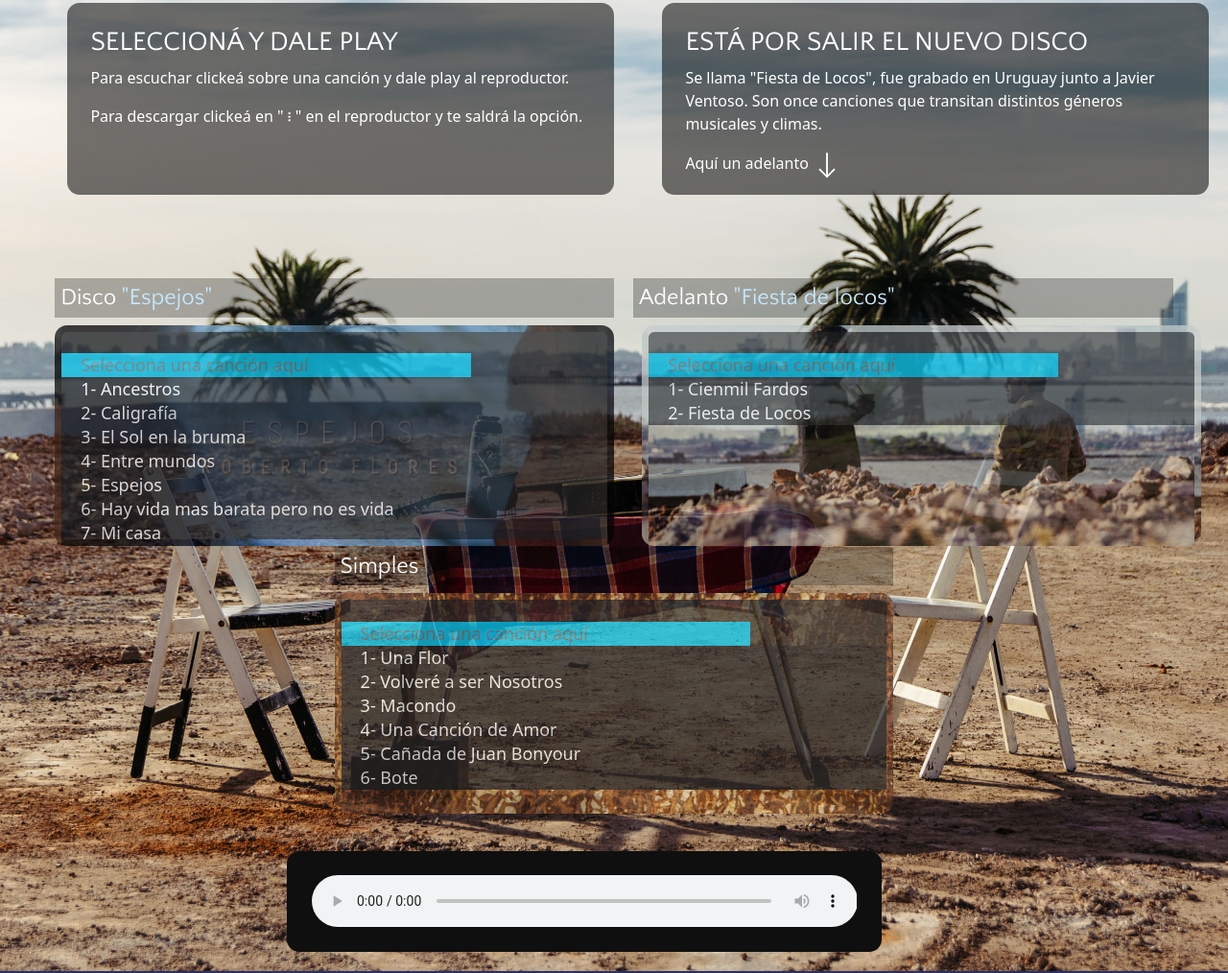
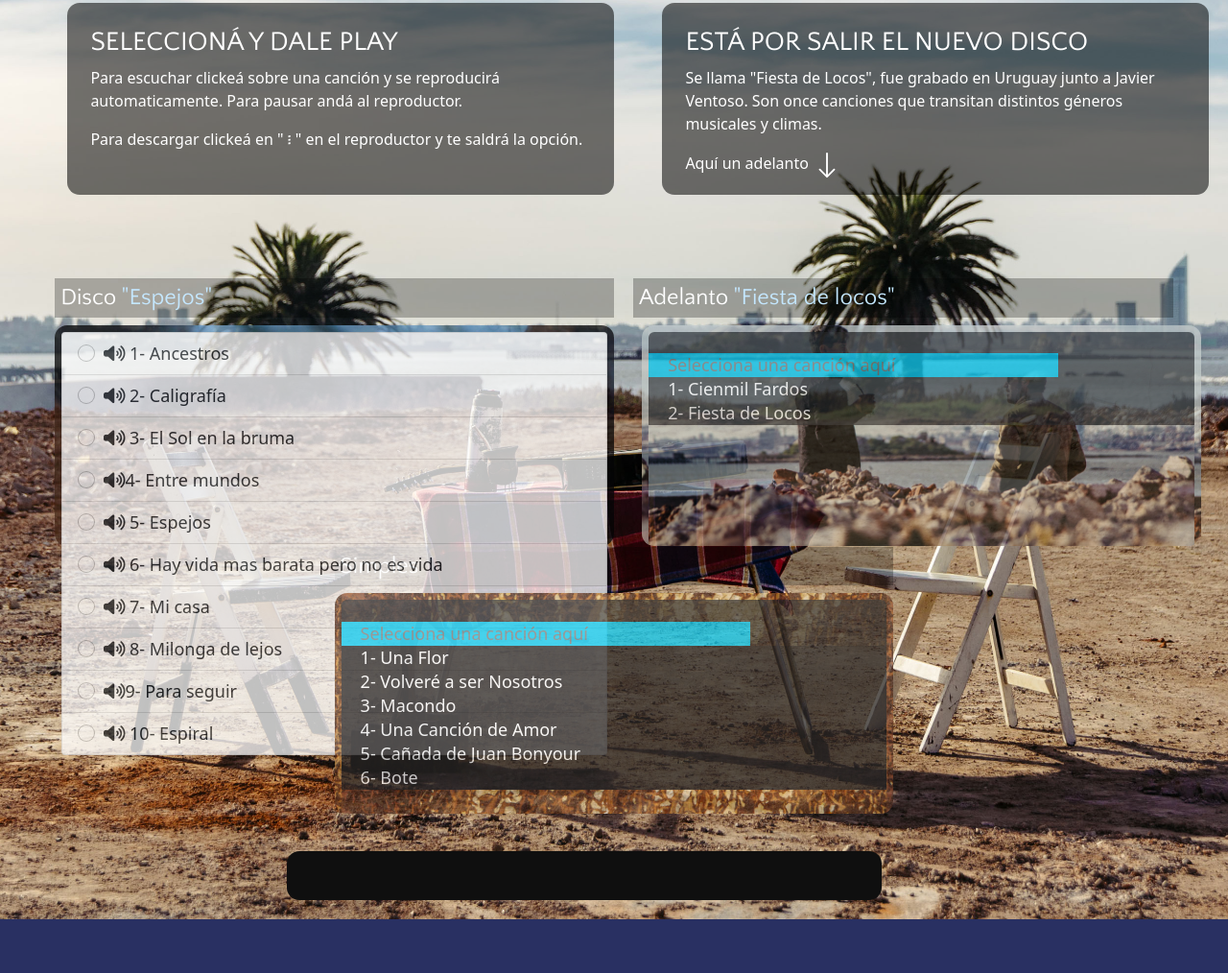
Before and after one commit to Gabriel-A-Sosa/LandingRobertoFlores, a plain HTML site: page index.html in a window 1280 px wide. Shown: the part 899-1913 px from the top of the page at 96% size. Drawn offline with nearby package versions, Linux system fonts and the light colour scheme.

Commit message:
Add files via upload

```diff
--- a/index.html
+++ b/index.html
@@ -97,7 +97,7 @@
         <div id="reproductorTexto" >
         <h3>SELECCIONÁ Y DALE PLAY</h3>
 
-        <p>Para escuchar clickeá sobre una canción y dale play al reproductor.</p>
+        <p>Para escuchar clickeá sobre una canción y se reproducirá automaticamente. Para pausar andá al reproductor.</p>
         <p>Para descargar clickeá en " ፧ " en el reproductor y te saldrá la opción.</p>
 
       </div>
@@ -114,10 +114,53 @@
     <div class="d-flex justify-content-evenly flex-wrap" id="reproductorHijo">
       <div class="w-50">
         <h4 style="background-color: rgba(0, 0, 0, 0.267); padding:6px;">Disco <span style="color:rgb(196, 231, 255);"> "Espejos"</span></h4>
-        <form action="">
+        <form action="submit" id="selectTrack" name="Canciones" onchange="validarRadio()">
+          <ul class="list-group" id="lista">
+            <li class="list-group-item">
+              <input class="form-check-input me-1" type="radio" name="Espejos" value="https://drive.google.com/uc?export=download&id=1mXLayElwterFXZ9oUciparIkdQ8k75Gf" id="firstRadio">
+              <label class="form-check-label" for="firstRadio"> <i class="fa-solid fa-volume-high"></i>  1- Ancestros</label>
+            </li>
+            <li class="list-group-item">
+              <input class="form-check-input me-1" type="radio" name="Espejos" value="https://drive.google.com/uc?export=download&id=1OsKSC7Okj5nr1gb2dgUaKc6VhSRtzsdS" id="secondRadio">
+              <label class="form-check-label" for="secondRadio"><i class="fa-solid fa-volume-high"></i> 2- Caligrafía</label>
+            </li>
+            <li class="list-group-item">
+              <input class="form-check-input me-1" type="radio" name="Espejos" value="https://drive.google.com/uc?export=download&id=1OtfMd_1VdqZ2q22sshMm0fOyTMrRpayQ" id="thirdRadio">
+              <label class="form-check-label" for="thirdRadio"><i class="fa-solid fa-volume-high"></i> 3- El Sol en la bruma</label>
+            </li>
+            <li class="list-group-item">
+              <input class="form-check-input me-1" type="radio" name="Espejos" value="https://drive.google.com/uc?export=download&id=1xQ-i9pZX4uBxzf0X5TjF2Os_XxIe82Jl" id="thirdRadio">
+              <label class="form-check-label" for="thirdRadio"><i class="fa-solid fa-volume-high"></i>4- Entre mundos</label>
+            </li>
+            <li class="list-group-item">
+              <input class="form-check-input me-1" type="radio" name="Espejos" value="https://drive.google.com/uc?export=download&id=1yeISKyimgJOkBXW-Ir-mLGNOPlpDMHh0" id="thirdRadio">
+              <label class="form-check-label" for="thirdRadio"><i class="fa-solid fa-volume-high"></i> 5- Espejos</label>
+            </li>
+            <li class="list-group-item">
+              <input class="form-check-input me-1" type="radio" name="Espejos" value="https://drive.google.com/uc?export=download&id=1DWqoLgeIJ4YvkwJhHAA-JH4wjBfI9JaW" id="thirdRadio">
+              <label class="form-check-label" for="thirdRadio"><i class="fa-solid fa-volume-high"></i> 6- Hay vida mas barata pero no es vida</label>
+            </li>
+            <li class="list-group-item">
+              <input class="form-check-input me-1" type="radio" name="Espejos" value="https://drive.google.com/uc?export=download&id=1evVCZAAWauj0Z4vA3fTpZzgV4bZ-CH6v" id="thirdRadio">
+              <label class="form-check-label" for="thirdRadio"><i class="fa-solid fa-volume-high"></i> 7- Mi casa</label>
+            </li>
+            <li class="list-group-item">
+              <input class="form-check-input me-1" type="radio" name="Espejos" value="https://drive.google.com/uc?export=download&id=1f6T4X8gc_aJwewiqhgPVPSY91klAlb-L" id="thirdRadio">
+              <label class="form-check-label" for="thirdRadio"><i class="fa-solid fa-volume-high"></i> 8- Milonga de lejos</label>
+            </li>
+            <li class="list-group-item">
+              <input class="form-check-input me-1" type="radio" name="Espejos" value="https://drive.google.com/uc?export=download&id=184uAUb0IBX8Yg42hIo23QMV5P8cD2Yu5" id="thirdRadio">
+              <label class="form-check-label" for="thirdRadio"><i class="fa-solid fa-volume-high"></i>9- Para seguir</label>
+            </li>
+            <li class="list-group-item">
+              <input class="form-check-input me-1" type="radio" name="Espejos" value="https://drive.google.com/uc?export=download&id=1HpUWY_vVirKTMbPu3le9M-5VWlEEpWPu" id="thirdRadio">
+              <label class="form-check-label" for="thirdRadio"><i class="fa-solid fa-volume-high"></i> 10- Espiral </label>
+            </li>
+             </ul>
+      </form>
 
-        <select id = "selectTrack" size="2" onchange="cambiarTrack(this.options[this.selectedIndex]);">
-            <optgroup class="bg-dark bg-opacity-75">
+       <!--  <select id = "selectTrack" size="2" onchange="cambiarTrack(this.options[this.selectedIndex]);">
+          <optgroup class="bg-dark bg-opacity-75">
             <option disabled class="bg-info w-75"> Selecciona una canción aquí</option>
             <option path="https://drive.google.com/uc?export=download&id=1mXLayElwterFXZ9oUciparIkdQ8k75Gf"> 1- Ancestros</option>
             <option path="https://drive.google.com/uc?export=download&id=1OsKSC7Okj5nr1gb2dgUaKc6VhSRtzsdS" >2- Caligrafía</option>
@@ -130,8 +173,8 @@
             <option path="https://drive.google.com/uc?export=download&id=184uAUb0IBX8Yg42hIo23QMV5P8cD2Yu5" >9- Para seguir </option>
             <option path="https://drive.google.com/uc?export=download&id=1HpUWY_vVirKTMbPu3le9M-5VWlEEpWPu" >10- Espiral </option>
           </optgroup>
-          </select>
-          </form>
+          </select> -->
+
       </div>
 
 
@@ -146,6 +189,11 @@
           <option  path="https://drive.google.com/uc?export=download&id=1F8zeC0M67FEnY7GllX9qndkAydZbUEFZ" >2- Fiesta de Locos</option>
         </optgroup>
           </select>
+
+
+
+
+
     </div>
 
     <div class="w-50">
@@ -164,6 +212,7 @@
           </optgroup>
           </select>
     </div>
+
 
 
   </div>
```
